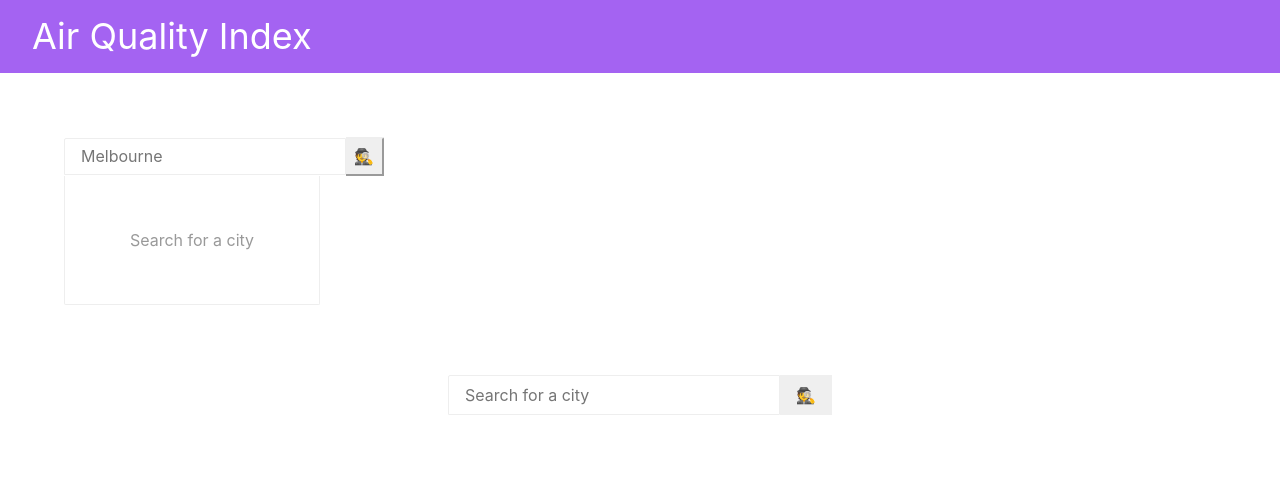
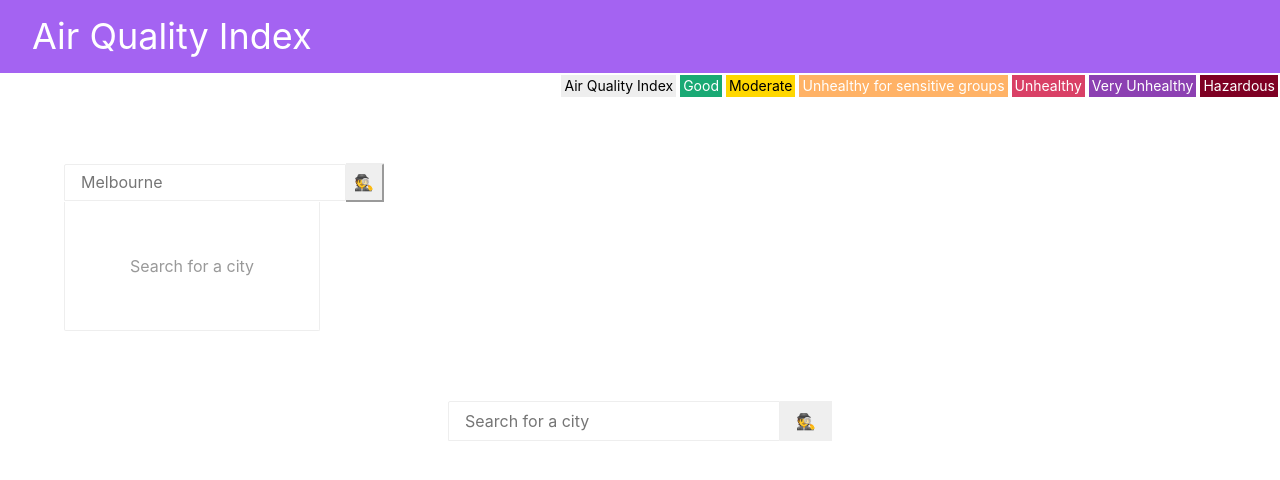
Before and after one commit to rebisha/Air-Quality, a React (Create React App) app: page / in a window 1280 px wide. Shown: the top 480 px of the page. Built offline with nearby package versions, Linux system fonts and the light colour scheme.

Commit message:
- added air quality index for different color

```diff
--- a/src/App.js
+++ b/src/App.js
@@ -1,6 +1,7 @@
 import React from 'react'
 import * as R from 'ramda'
 // component
+import AQIndex from './Component/AQIndex/AQIndex'
 import Homepage from './Page/Homepage/Homepage'
 
 import 'tachyons'
@@ -14,9 +15,10 @@ const App = ({
   setSearchData,
 }) => (
   <div className="flex flex-column">
-    <header className="f2 pv3 ph4 bg-light-purple white flex-grow-0 flex-shrink-0">
+    <header className="flex f2 pv3 ph4 bg-light-purple white flex-grow-0 flex-shrink-0">
       Air Quality Index
     </header>
+    <AQIndex />
     <div className="pa5 flex-grow-1 flex-shrink-0 flex items-start">
       <div>
         <form
--- /dev/null
+++ b/src/Component/AQIndex/AQIndex.js
@@ -0,0 +1,28 @@
+import React from 'react'
+
+import 'tachyons'
+import './aqindex.scss'
+
+const AQIndex = () => {
+  return (
+    <div className="aqindex f6 flex flex-wrap items-center white justify-end">
+      <span className="aqindex-index aqindex-aqi bg-light-gray black">
+        Air Quality Index
+      </span>
+      <span className="aqindex-index aqindex-good bg-green">Good</span>
+      <span className="aqindex-index aqindex-moderate black bg-yellow">
+        Moderate
+      </span>
+      <span className="aqindex-index aqindex-unhealthy__sensitive">
+        Unhealthy for sensitive groups
+      </span>
+      <span className="aqindex-index aqindex-unhealthy">Unhealthy</span>
+      <span className="aqindex-index aqindex-unhealthy__very">
+        Very Unhealthy
+      </span>
+      <span className="aqindex-index aqindex-hazardous">Hazardous</span>
+    </div>
+  )
+}
+
+export default AQIndex
--- /dev/null
+++ b/src/Component/AQIndex/aqindex.scss
@@ -0,0 +1,22 @@
+.aqindex {
+  &-index {
+    padding: 3px;
+    margin: 2px;
+  }
+
+  &-unhealthy__sensitive {
+    background-color: #ff9933bf;
+  }
+
+  &-unhealthy {
+    background-color: #cc0033bf;
+  }
+
+  &-unhealthy__very {
+    background-color: #660099bf;
+  }
+
+  &-hazardous {
+    background-color: #7e0023;
+  }
+}
```
